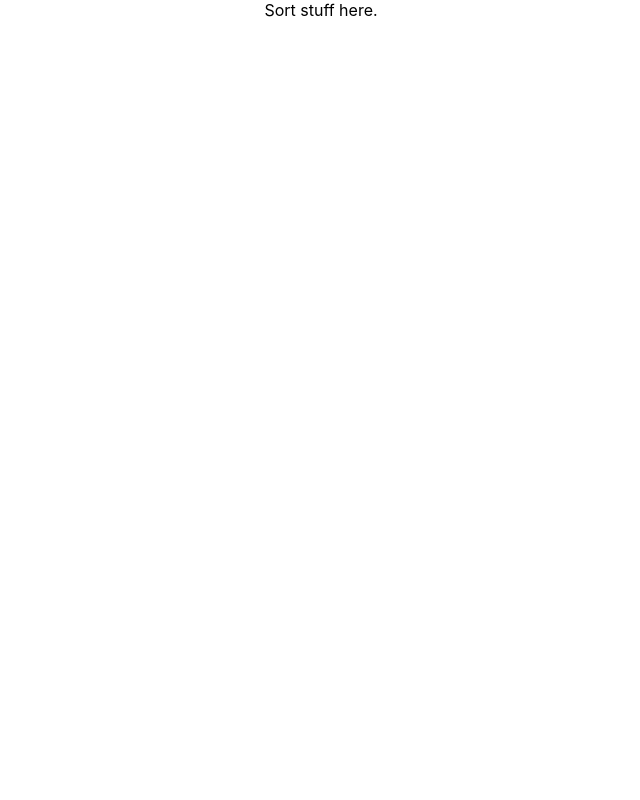
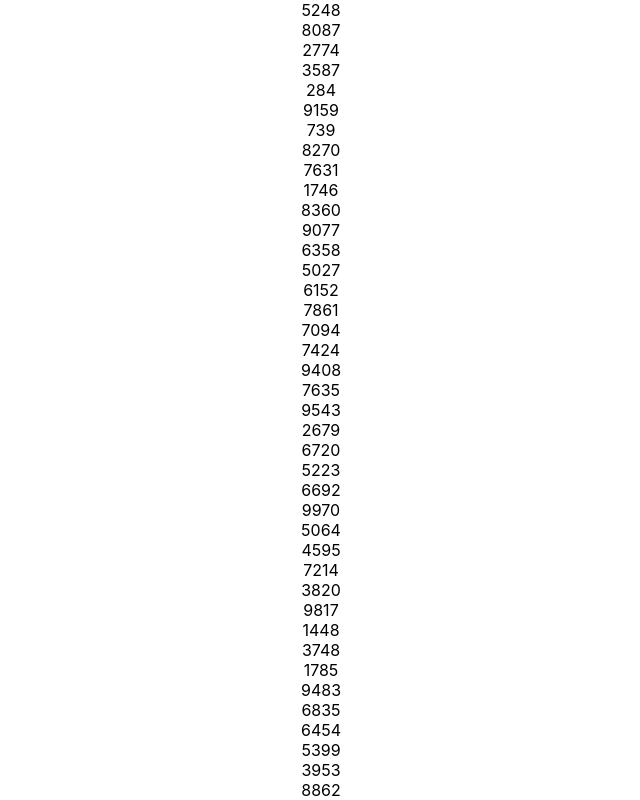
Before and after one commit to xterra111/viewsort, a React (Create React App) app: page / in a window 1280 px wide. Shown: the top 800 px of the page, without its empty margins (319-959 px from the left). Built offline with nearby package versions, Linux system fonts and the light colour scheme.

Commit message:
Get an array to generate rand numbers & display

```diff
--- a/src/App.js
+++ b/src/App.js
@@ -1,8 +1,12 @@
-import logo from "./logo.svg";
 import "./App.css";
+import SortViewer from "./SortViewer/SortViewer";
 
 function App() {
-	return <div className="App">Sort stuff here.</div>;
+	return (
+		<div className="App">
+			<SortViewer />
+		</div>
+	);
 }
 
 export default App;
--- /dev/null
+++ b/src/SortViewer/SortViewer.js
@@ -0,0 +1,34 @@
+import React, { useEffect, useState } from "react";
+
+const SortViewer = () => {
+	// initialize sort viewer array
+	const [startArr, setStartArr] = useState([]);
+	const [loaded, setLoaded] = useState(false);
+	//const startArr = [];
+	//Randomizer
+	// Allows random intervals that do not start with 1. So you can get a random number from 10 to 15 for example.
+
+	// const randomIntFromInterval = (min, max) => {
+	// 	return Math.floor(Math.random() * (max - min + 1) + min);
+	// };
+
+	useEffect(() => {
+		for (let i = 5; i < 100; i++) {
+			startArr.push(Math.floor(Math.random() * (10000 - 5 + 1) + 5));
+
+			setLoaded(true);
+		}
+		console.log(startArr);
+	}, []); // end useEffect ;
+
+	return (
+		<div>
+			{" "}
+			{startArr.map((item, index) => (
+				<div key={index}>{item}</div>
+			))}
+		</div>
+	);
+};
+
+export default SortViewer;
```
